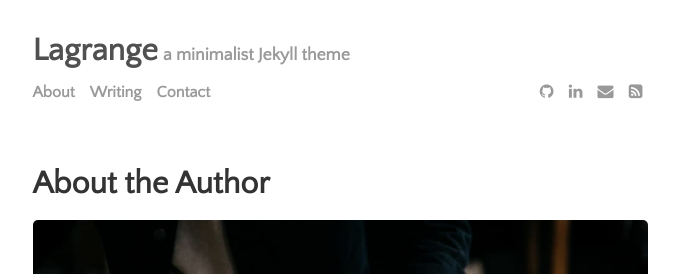
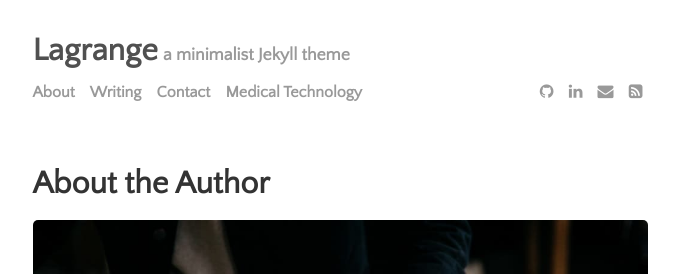
Before and after one commit to ajm9770/ajm9770.github.io, a Jekyll site: the page built from index.html, in a window 1280 px wide and 900 px high. Shown: the top 274 px of the window, without its empty margins (300-979 px from the left). Built offline with Jekyll 4.4.1, drawn with Linux system fonts in a browser that asks for light colours; the list of posts is cut into pages by our own code.

Commit message:
added tab

```diff
--- a/_data/settings.yml
+++ b/_data/settings.yml
@@ -10,6 +10,7 @@ menu:
 - {name: 'About',   url: 'about.html'}
 - {name: 'Writing', url: 'writing.html'}
 - {name: 'Contact', url: 'contact.html'}
+- {name: 'Medical Technology', url: 'https://medtechco.github.io/'}
 
 # Available social icons are powered by Font Awesome, so you can use any icon that they offer
 social:
```
